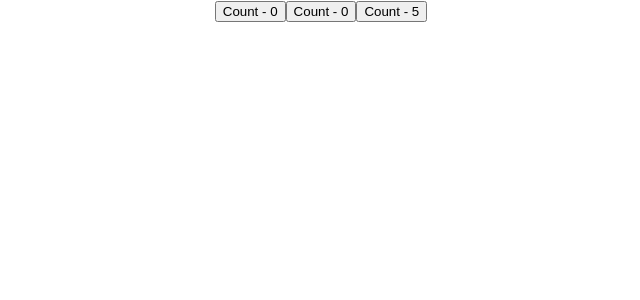
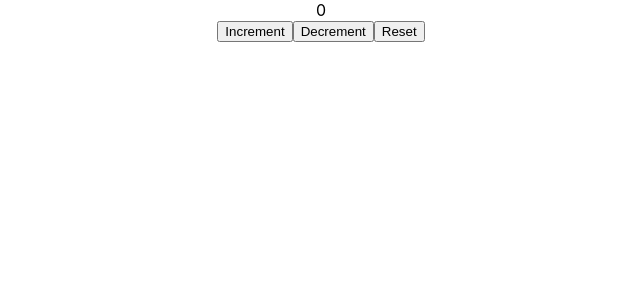
Before and after one commit to abhishek1savaliya/React_Render, a React (Create React App) app: page / in a window 1280 px wide. Shown: the top 300 px of the page, without its empty margins (319-959 px from the left). Built offline with nearby package versions, Linux system fonts and the light colour scheme.

Commit message:
Use Reducer

```diff
--- a/src/App.js
+++ b/src/App.js
@@ -1,11 +1,13 @@
 import logo from './logo.svg';
 import './App.css';
 import UseState from './Components/UseState';
+import UseReducer from './Components/UseReducer/UseReducer';
 
 function App() {
   return (
     <div className="App">
-    <UseState />
+      <UseReducer />
+    {/* <UseState /> */}
     </div>
   );
 }
--- /dev/null
+++ b/src/Components/UseReducer/UseReducer.js
@@ -0,0 +1,26 @@
+import React, { useReducer } from 'react'
+
+const initialState = 0
+const reducer = (state, action) => {
+    switch (action) {
+        case 'increment': return state + 1
+        case 'decrement': return state - 1
+        case 'reset': return initialState
+        default: return state
+    }
+}
+
+function UseReducer() {
+    const [count, dispatch] = useReducer(reducer, initialState)
+    console.log('UseReducer Render')
+    return (
+        <div>
+            <div>{count}</div>
+            <button onClick={() => dispatch('increment')} >Increment</button>
+            <button onClick={() => dispatch('decrement')} >Decrement</button>
+            <button onClick={() => dispatch('reset')} >Reset</button>
+        </div>
+    )
+}
+
+export default UseReducer
```
Also changed, not shown: src/Components/UseState.js (+7 -7 lines).
